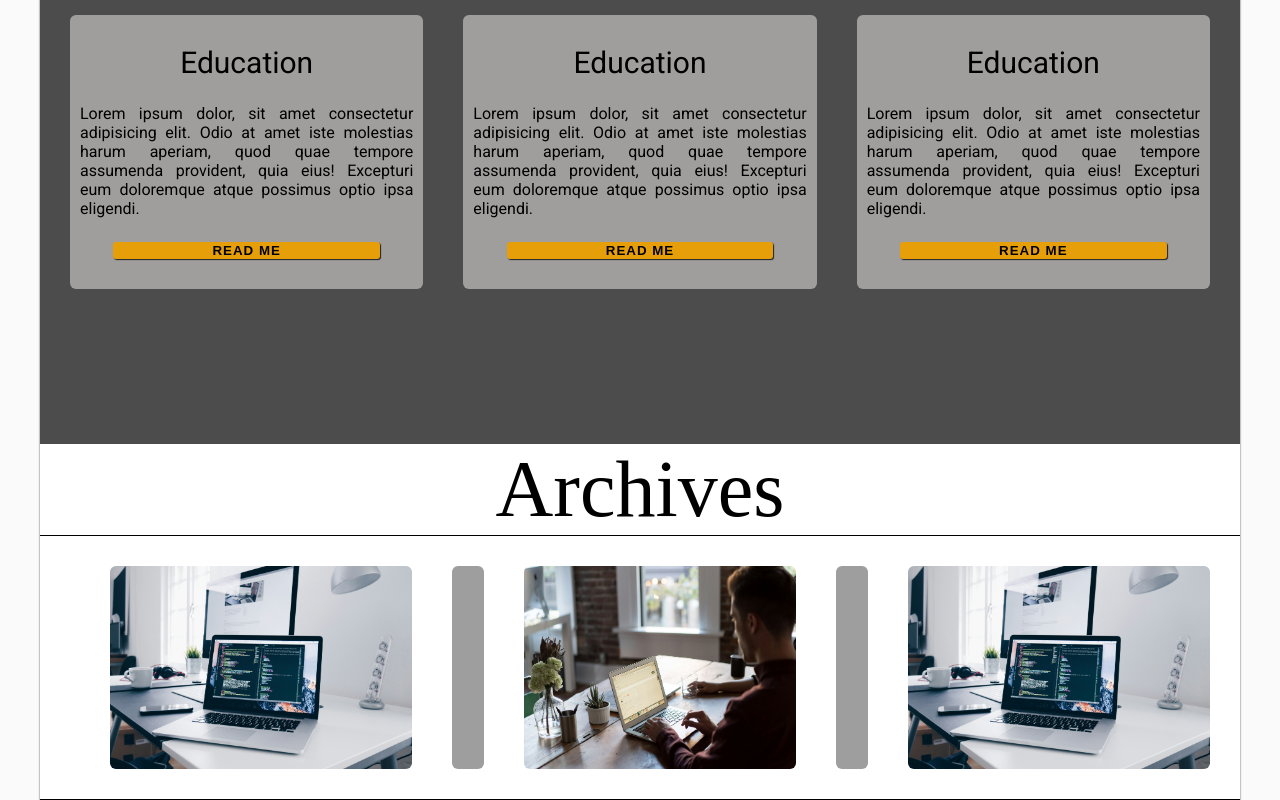
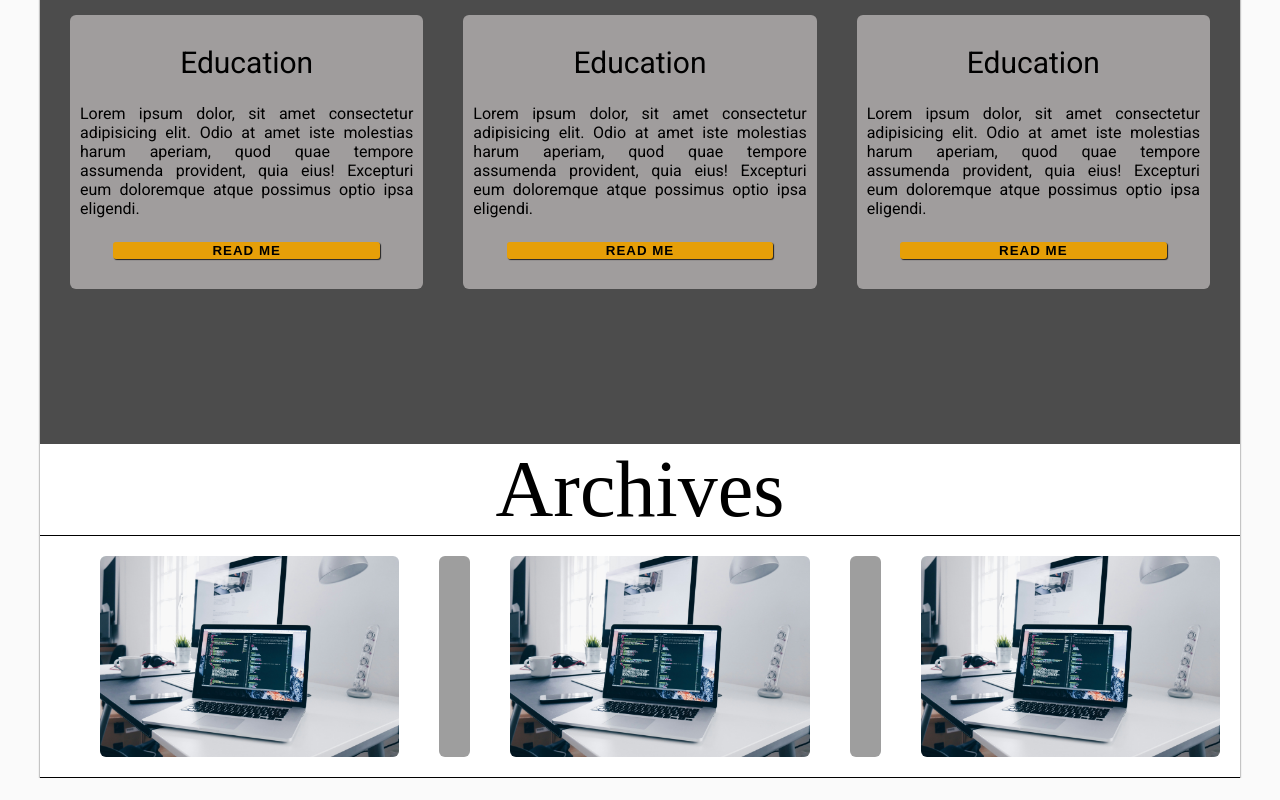
Before and after one commit to Khan-jahan/Blog-Wibsite, a plain HTML site: page index.html.html in a window 1280 px wide. Shown: the part 1158-1958 px from the top of the page. After the commit the page ends 1936 px from the top, so only its background shows below. Drawn offline with Linux system fonts and the light colour scheme; grey boxes are pictures that could not be loaded; a web font is replaced by a local one.

Commit message:
Some Change

```diff
--- a/index.html.html
+++ b/index.html.html
@@ -89,7 +89,7 @@
                     <li class="archives-container-list"><img src="./Immage/1.jpg" alt="Immage"
                         class="archives-immage">
                     </li>
-                    <li class="archives-container-list"><img src="./Immage/2.jpg" alt="Immage"
+                    <li class="archives-container-list"><img src="./Immage/3.jpg" alt="Immage"
                         class="archives-immage">
                     </li>
                     <li class="archives-container-list"><img src="./Immage/1.jpg" alt="Immage"
--- a/style.css
+++ b/style.css
@@ -190,7 +190,7 @@ nav li:hover{
     display: flex;
     justify-content: space-evenly;
     align-items: center;
-    padding: 1rem;
+    padding: rem;
     border-top: 0.1rem solid;
     border-bottom: 0.1rem solid;
 }
@@ -202,7 +202,7 @@ nav li:hover{
     width: 100%;
     height: 100%;
     border-radius: 0.6rem;
-    transition:transform 0.4s;
+    transition:transform 0.3s;
 }
 .archives-immage:hover{
     transform: scale(1.1);
```
